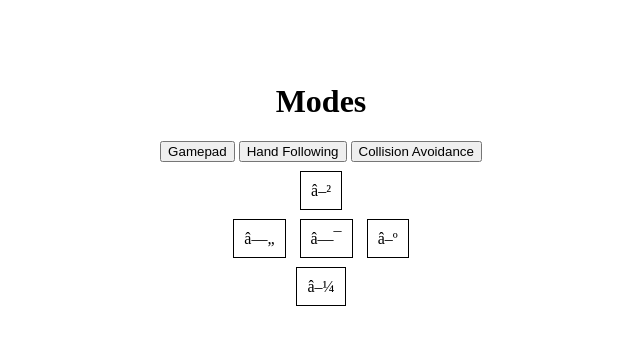
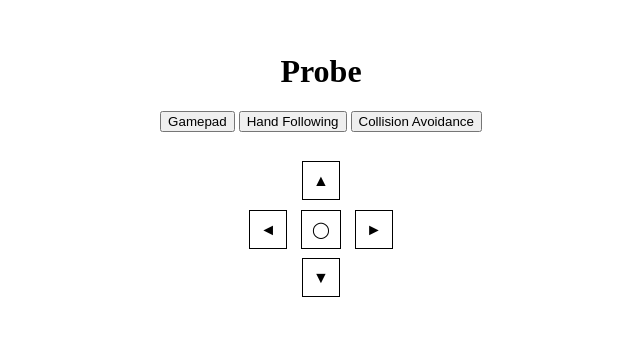
Before and after one commit to nawazish-qaavi78/probe-24, a plain HTML site: page index.html in a window 1280 px wide. Shown: the part 221-566 px from the top of the page, without its empty margins (319-959 px from the left). Drawn offline with Linux system fonts and the light colour scheme.

Commit message:
Update index.html

```diff
--- a/index.html
+++ b/index.html
@@ -1,10 +1,10 @@
 <!DOCTYPE html>
-  <html lang=en>
+<html lang="en">
 <head>
-    <meta charset=\"UTF-8\">
-    <meta name=\"viewport\" content=\"width=device-width, initial-scale=1.0\">
+  <meta charset="UTF-8">
+  <meta name="viewport" content="width=device-width, initial-scale=1.0">
 
-    <title>IoT</title>
+  <title>PROBE 24</title>
 
   <style>
       body {
@@ -21,7 +21,8 @@
       }
 
       #gamepad {
-            margin-top: 20px;
+          margin-top: 40px; /* Increased margin for spacing */
+          margin-bottom: 40px; /* Added margin at the bottom for further spacing */
       }
 
       #gamepad a {
@@ -40,19 +41,19 @@
 </head>
 <body>
   <div>
-        <h1>Modes</h1>
-        <a href=/1> <button>Gamepad</button> </a>
-        <a href=/2> <button>Hand Following</button> </a>
-        <a href=/3> <button>Collision Avoidance</button> </a>
+      <h1>Probe</h1>
+      <a href="/1"> <button>Gamepad</button> </a>
+      <a href="/2"> <button>Hand Following</button> </a>
+      <a href="/3"> <button>Collision Avoidance</button> </a>
   </div>
-    <div id=gamepad>
-            <a href=/up>▲</a>
+  <div id="gamepad">
+          <a href="/up">▲</a>
           <div style="margin: 30px;">
-                <a href=/left>◄</a>
+              <a href="/left">◄</a>
               <a href="/stop">◯</a>
-                <a href=/right>►</a>
+              <a href="/right">►</a>
           </div>
-            <a href=/down>▼</a>
+          <a href="/down">▼</a>
   </div>
 </body>
 </html>
```
Lines whose indentation alone changed are shown as unchanged.
